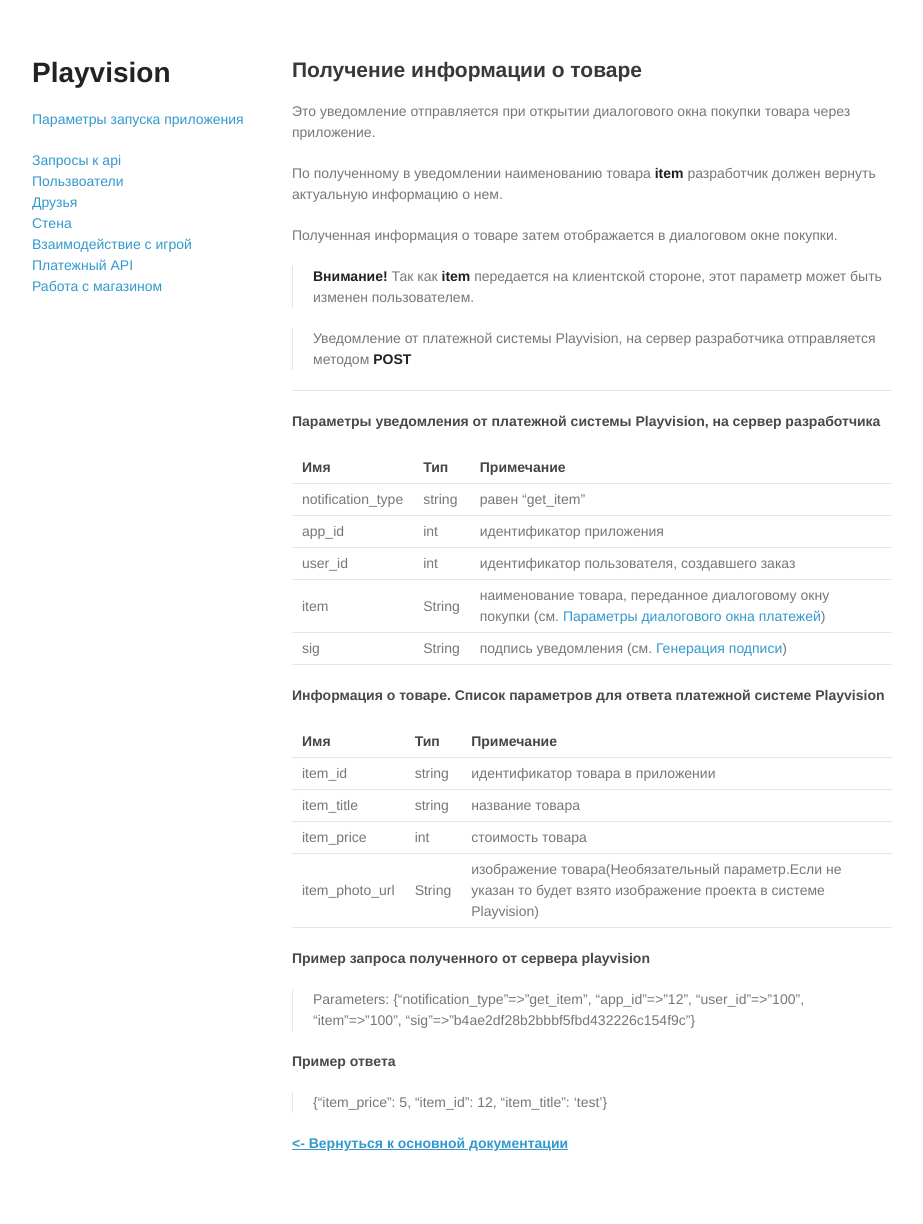
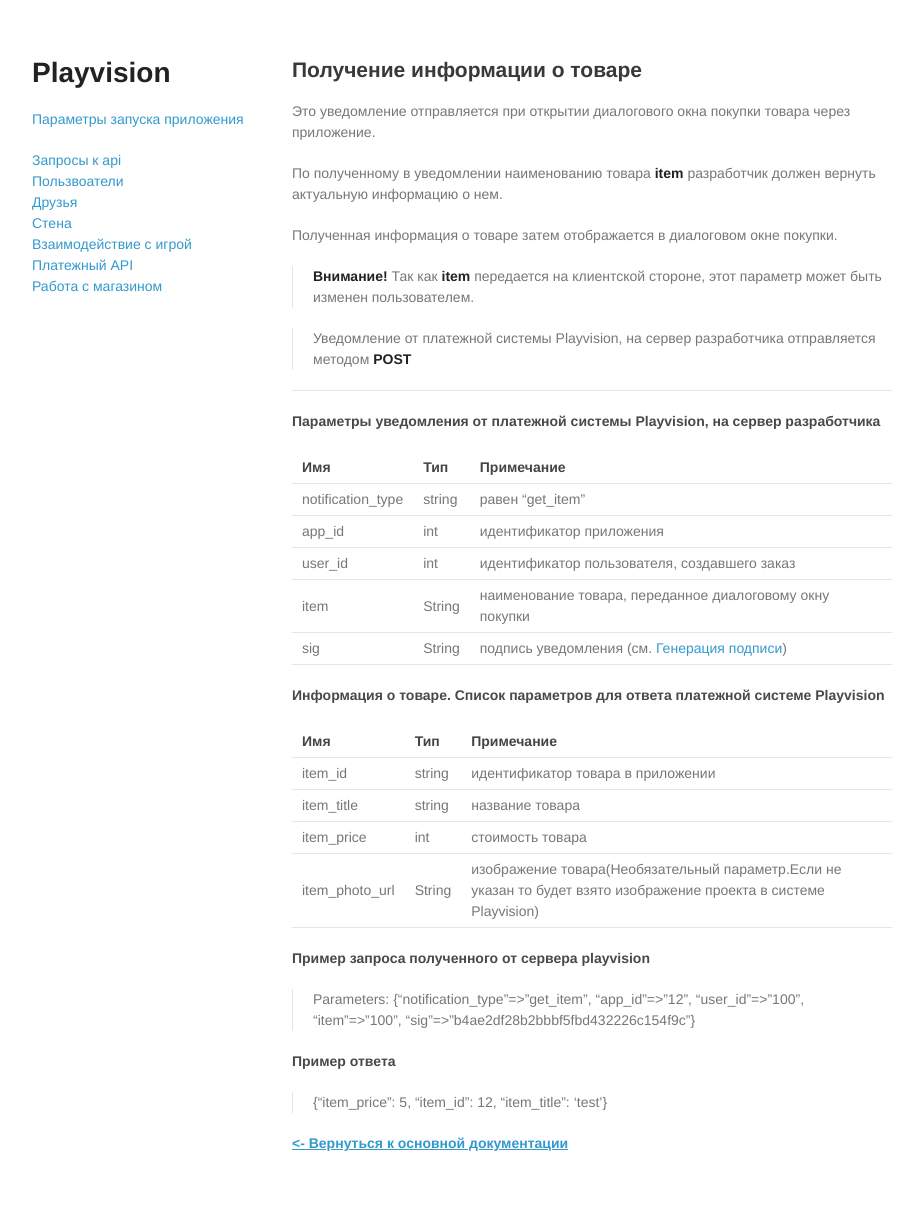
Before and after one commit to playvision/playvision.github.io, a Jekyll site: the page built from docs/payment/payment.get_item.md, in a window 1280 px wide. Shown: the whole page, without its empty margins (178-1101 px from the left). Built offline with Jekyll 4.4.1, drawn with Linux system fonts in a browser that asks for light colours.

Commit message:
Payment documentation updated;

```diff
--- a/docs/payment/payment.get_item.md
+++ b/docs/payment/payment.get_item.md
@@ -22,7 +22,7 @@
 |notification_type |string|равен "get_item"                                                                                           |
 |app_id            |int   |идентификатор приложения                                                                                   |
 |user_id           |int   |идентификатор пользователя, создавшего заказ                                                               |
-|item              |String|наименование товара, переданное диалоговому окну покупки (см. [Параметры диалогового окна платежей](/docs))|
+|item              |String|наименование товара, переданное диалоговому окну покупки                                                   |
 |sig               |String|подпись уведомления (см. [Генерация подписи](/docs/))                                                      |
 
 
```
